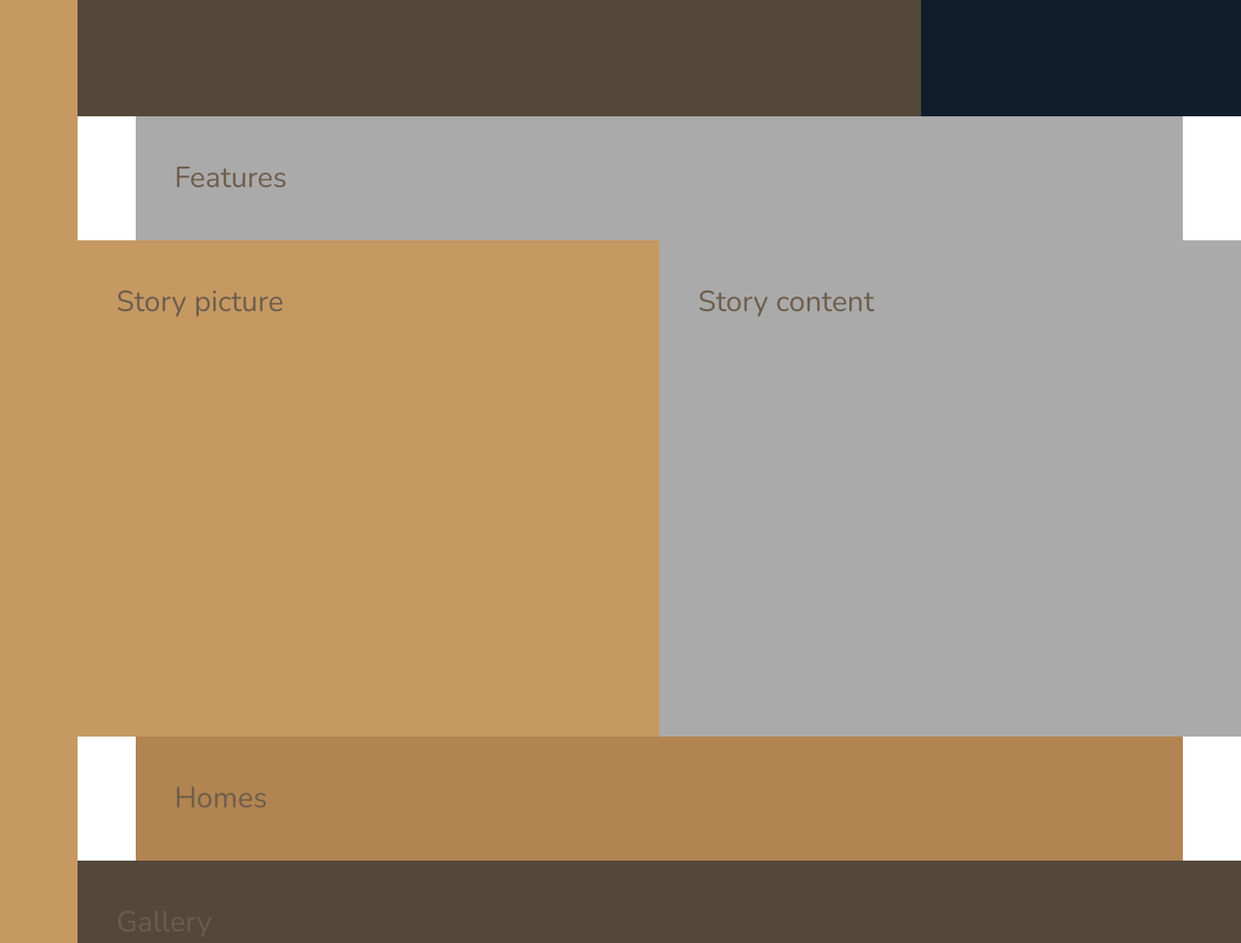
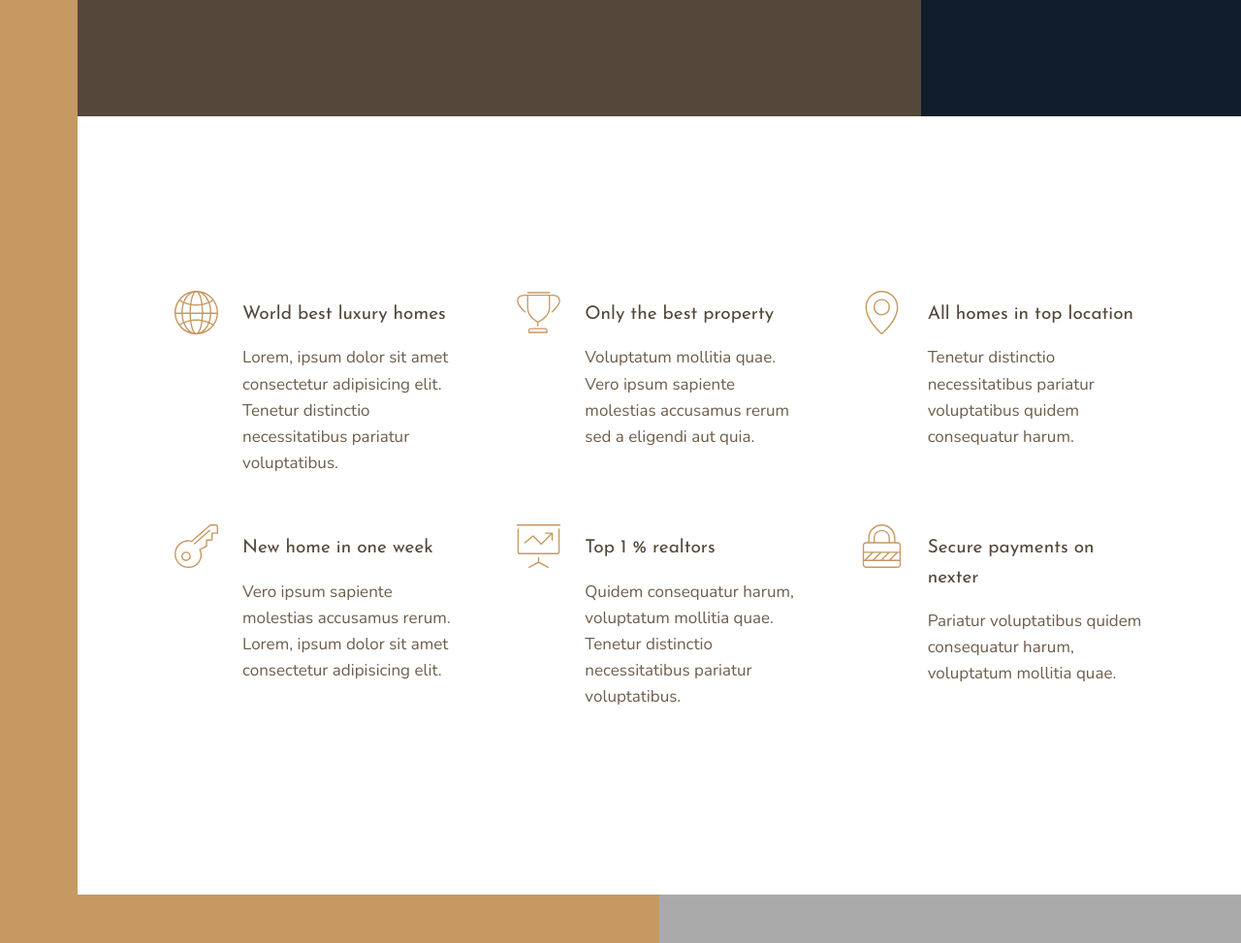
Before and after one commit to CocoTapi/advanced-css-and-sass, a website: page Nexter/index.html in a window 1280 px wide. Shown: the part 520-1493 px from the top of the page at 97% size. Drawn offline with nearby package versions, Linux system fonts and the light colour scheme.

Commit message:
add feature section styling

```diff
--- a/Nexter/index.html
+++ b/Nexter/index.html
@@ -25,7 +25,61 @@
         </div>
 
         <section class="features">
-            Features
+            <!-- .feature{feature $}*6 -->
+            <div class="feature">
+                <svg class="feature__icon">
+                    <use xlink:href="img/sprite.svg#icon-global"></use>
+                </svg>
+                <h4 class="heading-4 heading-4--dark">World best luxury homes</h4>
+                <p class="feature__text">
+                    Lorem, ipsum dolor sit amet consectetur adipisicing elit. Tenetur distinctio necessitatibus pariatur voluptatibus.
+                </p>
+            </div>
+            <div class="feature">
+                <svg class="feature__icon">
+                    <use xlink:href="img/sprite.svg#icon-trophy"></use>
+                </svg>
+                <h4 class="heading-4 heading-4--dark">Only the best property</h4>
+                <p class="feature__text">
+                    Voluptatum mollitia quae. Vero ipsum sapiente molestias accusamus rerum sed a eligendi aut quia.
+                </p>
+            </div>
+            <div class="feature">
+                <svg class="feature__icon">
+                    <use xlink:href="img/sprite.svg#icon-map-pin"></use>
+                </svg>
+                <h4 class="heading-4 heading-4--dark">All homes in top location </h4>
+                <p class="feature__text">
+                    Tenetur distinctio necessitatibus pariatur voluptatibus quidem consequatur harum.
+                </p>
+            </div>
+            <div class="feature">
+                <svg class="feature__icon">
+                    <use xlink:href="img/sprite.svg#icon-key"></use>
+                </svg>
+                <h4 class="heading-4 heading-4--dark">New home in one week</h4>
+                <p class="feature__text">
+                    Vero ipsum sapiente molestias accusamus rerum. Lorem, ipsum dolor sit amet consectetur adipisicing elit.
+                </p>
+            </div>
+            <div class="feature">
+                <svg class="feature__icon">
+                    <use xlink:href="img/sprite.svg#icon-presentation"></use>
+                </svg>
+                <h4 class="heading-4 heading-4--dark">Top 1 % realtors</h4>
+                <p class="feature__text">
+                    Quidem consequatur harum, voluptatum mollitia quae. Tenetur distinctio necessitatibus pariatur voluptatibus.
+                </p>
+            </div>
+            <div class="feature">
+                <svg class="feature__icon">
+                    <use xlink:href="img/sprite.svg#icon-lock"></use>
+                </svg>
+                <h4 class="heading-4 heading-4--dark">Secure payments on nexter</h4>
+                <p class="feature__text">
+                    Pariatur voluptatibus quidem consequatur harum, voluptatum mollitia quae.
+                </p>
+            </div>
         </section>
 
         <div class="story__pictures">
--- a/Nexter/sass/_features.scss
+++ b/Nexter/sass/_features.scss
@@ -1,6 +1,40 @@
 @use "base";
 
 .features {
-    background-color: base.$color-grey-light-2;
+    // background-color: base.$color-grey-light-2;
     grid-column: center-start / center-end;
+
+    margin: 15rem 0;
+
+    display: grid;
+
+    // grid-template-columns: repeat(3, 1fr);
+    //auto-fit: create as many tracks as it can fit based on the width. 1 cell has at least 25rem width. => responsive layout!
+    grid-template-columns: repeat(auto-fit, minmax(25rem, 1fr));
+
+    // no need to define rows
+    grid-gap: 6rem;
+
+    align-items: start;
 }
+
+.feature {
+
+    display: grid;
+    grid-template-columns: min-content 1fr;
+    grid-row-gap: 1.5rem;
+    grid-column-gap: 2.5rem;
+
+    &__icon {
+        fill: base.$color-primary;
+        width: 4.5rem;
+        height: 4.5rem;
+
+        grid-row: 1 / span 2;
+        transform: translateY(-1rem);
+    }
+
+    &__text {
+        font-size: 1.7rem;
+    }
+}
--- a/Nexter/sass/_typography.scss
+++ b/Nexter/sass/_typography.scss
@@ -0,0 +1,29 @@
+@use "base";
+
+%heading {
+    font-family: base.$font-display;
+    font-weight: 400;
+}
+
+.heading-1 {
+    @extend %heading;
+
+}
+
+.heading-2 {
+    @extend %heading;
+
+}
+
+.heading-3 {
+    @extend %heading;
+
+}
+
+.heading-4 {
+   @extend %heading;
+   font-size: 1.9rem;
+
+   &--light {color: base.$color-grey-light-1;}
+   &--dark {color: base.$color-grey-dark-1;}
+}
```
Also changed, not shown: Nexter/css/style.css, Nexter/img/sprite.svg (renamed from Nexter/img/sprite(1).svg), 1 other file.
